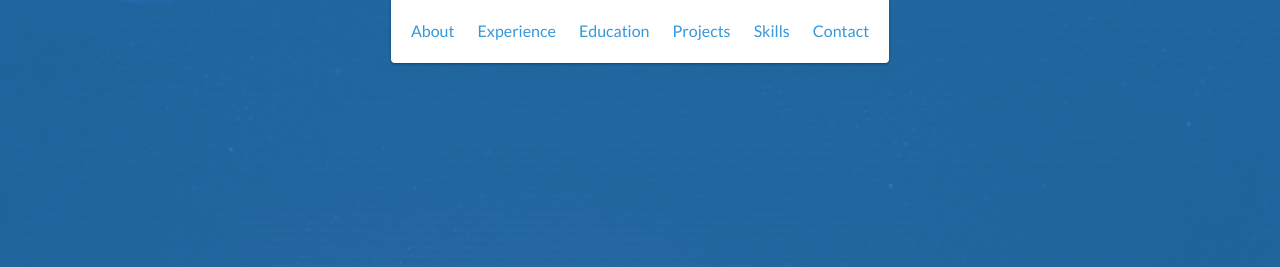
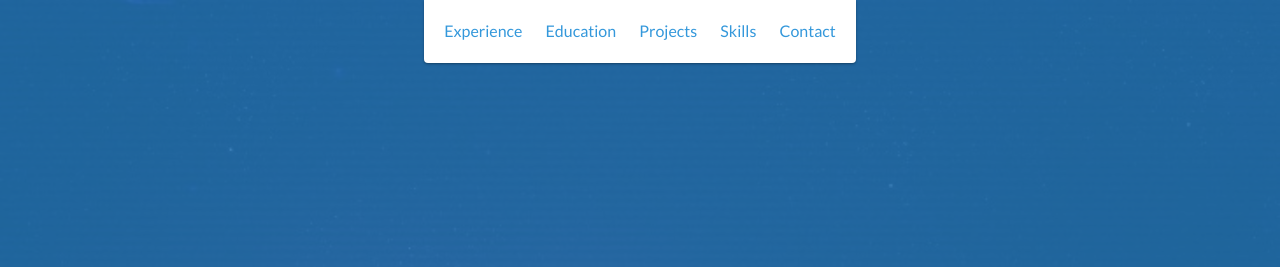
Before and after one commit to karmenclariss/karmenclariss.github.io, a website: page index.html in a window 1280 px wide. Shown: the top 267 px of the page. Drawn offline with nearby package versions, Linux system fonts and the light colour scheme.

Commit message:
Update index.html

```diff
--- a/index.html
+++ b/index.html
@@ -24,9 +24,6 @@
             <span>Close</span> <i class="fa fa-times" aria-hidden="true"></i>
         </div>
         <ul id="menu" class="shadow">
-            <li>
-                <a href="#about">About</a>
-            </li>
             <li>
                 <a href="#experience">Experience</a>
             </li>
```
